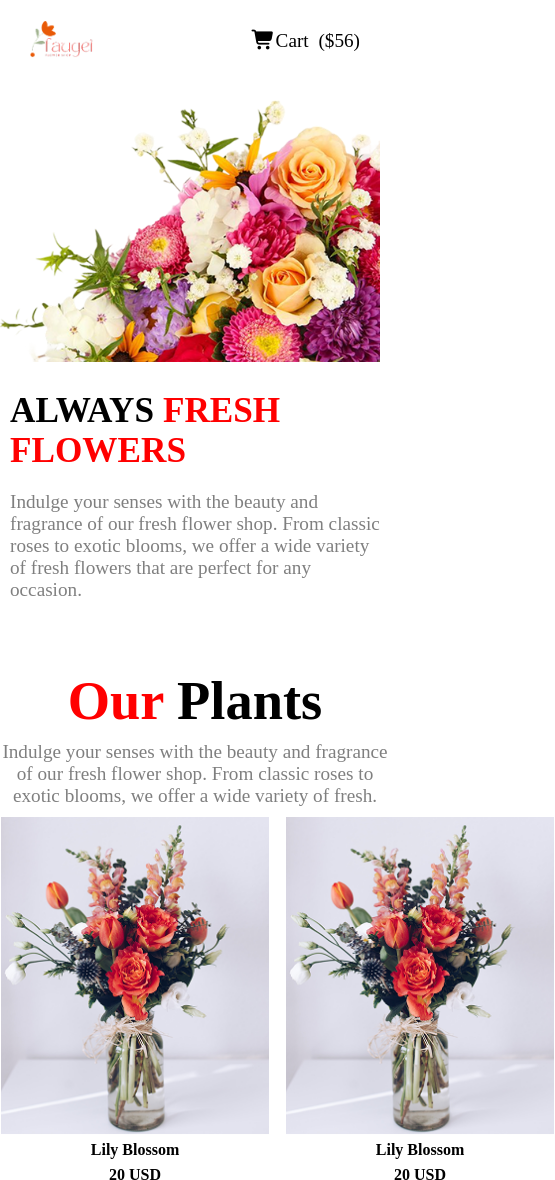
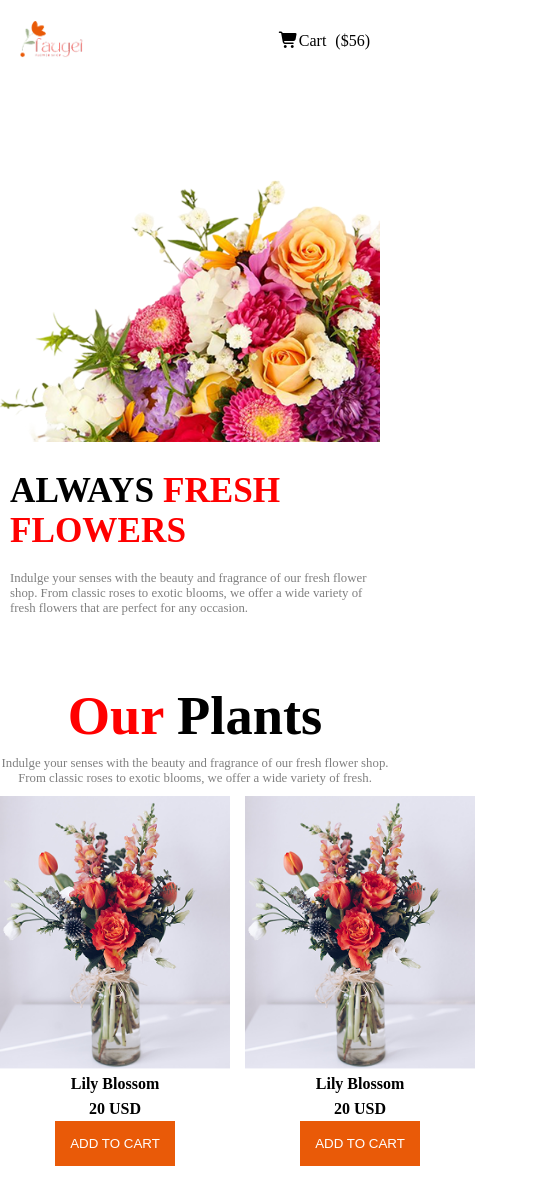
Before and after one commit to Obayedcoder/B12A02-Responsive-Flower, a plain HTML site: page index.html in a window 390 px wide. Shown: the top 1180 px of the page, 555 px wide, since content can reach past the window. Drawn offline with Linux system fonts and the light colour scheme.

Commit message:
responsive navbar, banner our plant card section

```diff
--- a/styles/style.css
+++ b/styles/style.css
@@ -16,7 +16,7 @@
 }
  .content2_1 p,
  .content3_1 p{
-    font-size: 1.2rem;
+    font-size: .8rem;
     color:rgba(0, 0, 0, 0.5)
 
 }
@@ -39,7 +39,7 @@
 .content2 ul li a{
     text-decoration: none;
     color:black;
-    font-size:1.2rem;
+    font-size:1.rem;
 }
 .content2 ul li:nth-child(2) a,
 .content2 ul li:nth-child(3) a{
@@ -88,15 +88,15 @@
     align-items: center;
     line-height: 25px;
 }
-.content3_2 img{
+/* .content3_2 img{
     max-width:270px;
     max-height:320px;
-}
+} */
 .content3_2 p{
     font-weight: bold;
 }
 .content3_2 button{
-    width:270px;
+
     background-color: rgba(233, 90, 8, 1);
     color:white;
     border:none;
@@ -108,10 +108,18 @@
 
 /* responsive design */
 @media screen and (max-width: 576px) {
+
+*{
+    margin:0px;
+    padding:0;
+    box-sizing: border-box;
+}
+
+
     /* navbar section */
     .container1{
-      max-width:576px;
-      margin:20px 30px;
+     margin-left:20px;
+     margin-right:20px;
     }
     .content1 img{
         width:63px;
@@ -132,6 +140,7 @@
     }
 /* Banner Section */
     .container2{
+
         flex-direction: column-reverse;
         gap:25px;
         padding: 0 10px;
@@ -146,25 +155,22 @@
 }
 
     /* Our Plants Section */
-    .container3{
+     .container3{
+
         text-align: center;
     }
 .container3_1{
 
     display: grid;
     grid-template-columns: repeat(2, 1fr);
-    column-gap: 15px;
+
     row-gap: 25px;
     align-items: center;
 }
 
-.content3_2 img{
-    max-width:270px;
-    max-height:320px;
-}
-.content3_2 button{
-    width:270px;
-}
+ .content3_2 img{
+    max-width:230px;
+ }
 
 
 }
```
